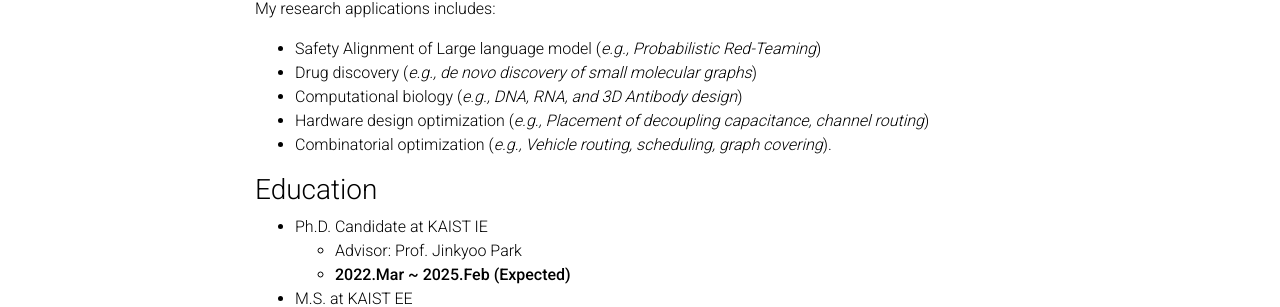
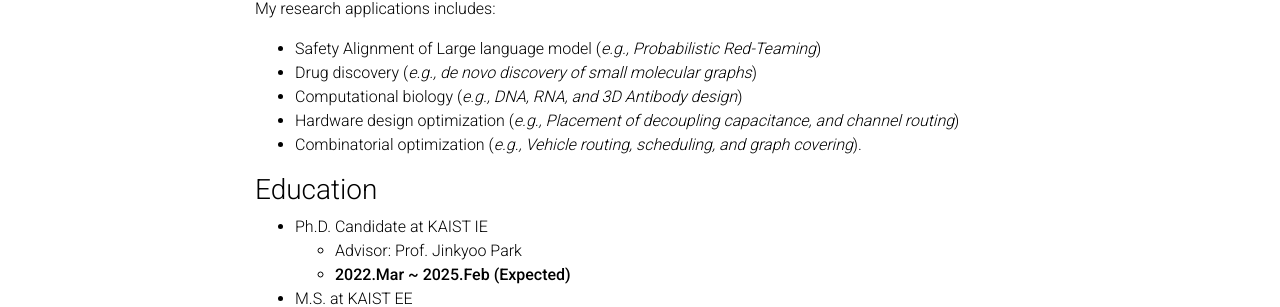
Before and after one commit to minsuukim/minsuukim.github.io, a Jekyll site: the page built from _pages/about.md, in a window 1280 px wide and 900 px high, scrolled down 398 px. Shown: the part 149-456 px from the top of the window. Built offline with Jekyll 4.4.1, drawn with Linux system fonts in a browser that asks for light colours; comment, search, counter and statistics services are not loaded; a style sheet for code colours, icons or effects is not loaded.

Commit message:
Update about.md

```diff
--- a/_pages/about.md
+++ b/_pages/about.md
@@ -32,8 +32,8 @@ My research applications includes:
 - Safety Alignment of Large language model (*e.g., Probabilistic Red-Teaming*)
 - Drug discovery (*e.g., de novo discovery of small molecular graphs*)
 - Computational biology (*e.g., DNA, RNA, and 3D Antibody design*)
-- Hardware design optimization (*e.g., Placement of decoupling capacitance, channel routing*)
-- Combinatorial optimization (*e.g., Vehicle routing, scheduling, graph covering*).
+- Hardware design optimization (*e.g., Placement of decoupling capacitance, and channel routing*)
+- Combinatorial optimization (*e.g., Vehicle routing, scheduling, and graph covering*).
 
 ### Education
 
```
